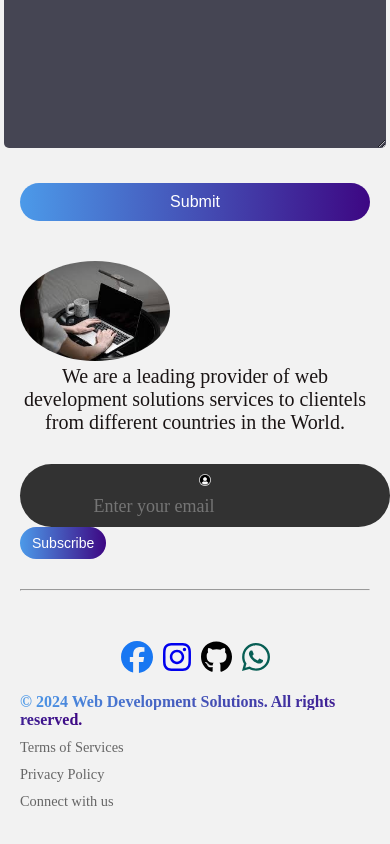
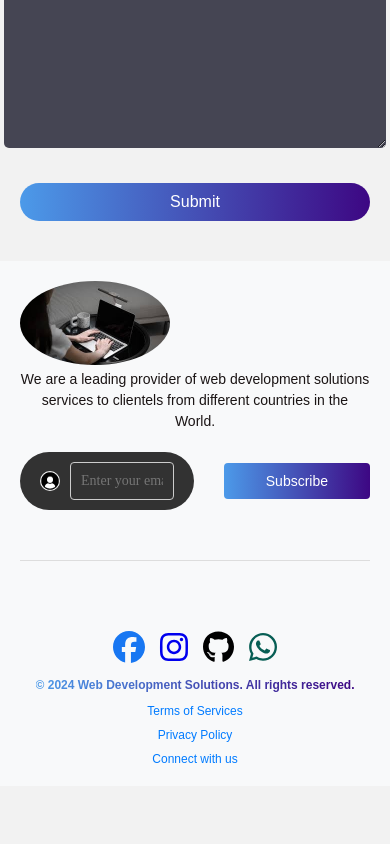
Before and after one commit to BlakWeb/landing-page, a React (Vite) app: page /contact in a window 390 px wide. Shown: the part 751-1595 px from the top of the page. After the commit the page ends 1537 px from the top, so only its background shows below. Built offline with nearby package versions, Linux system fonts and the light colour scheme.

Commit message:
Update Footer.css

```diff
--- a/src/Components/Footer/Footer.css
+++ b/src/Components/Footer/Footer.css
@@ -151,56 +151,98 @@ a.github:hover {
 
 @media(max-width: 480px) {
     .footer {
-        margin: 20px 20px;
+    max-width: 480px;
+    margin: 0 auto;
+    padding: 20px;
+    font-family: Arial, sans-serif;
+    background-color: #f8f9fa;
+    color: #333;
 }
 
 .footer-top {
+    display: flex;
     flex-direction: column;
-        gap: 30px;
+    align-items: center;
+    gap: 20px;
 }
 
-    .footer-top-left p,
-    .footer-top-left img {
+.footer-top img {
     max-width: 100%;
+    height: auto;
+}
+
+.footer-top-left p {
     text-align: center;
+    font-size: 14px;
+    line-height: 1.5;
 }
 
 .footer-email-input {
-        flex-direction: column;
+    display: flex;
+    align-items: center;
     gap: 10px;
-        padding: 10px;
     width: 100%;
 }
-    .footer-top-right{
-        display: block;
-    }
-    .footer-email-input img {
-        width: 12px;
+
+.footer-email-input input {
+    width: 100%;
+    padding: 10px;
+    border: 1px solid #ccc;
+    border-radius: 4px;
+    font-size: 14px;
 }
 
 .footer-subscribe {
-        padding: 8px 12px;
+    width: 100%;
+    padding: 10px;
+    background-color: #007bff;
+    color: #fff;
+    border: none;
+    border-radius: 4px;
     font-size: 14px;
+    cursor: pointer;
+}
+
+.footer-subscribe:hover {
+    background-color: #0056b3;
 }
 
 .footer-bottom {
+    display: flex;
     flex-direction: column;
-        align-items: flex-start;
+    align-items: center;
+    text-align: center;
     gap: 10px;
+    padding-top: 20px;
 }
 
-    .footer-bottom-left,
-    .footer-bottom-right {
-        font-size: 14px;
-        display: column;
+.footer-bottom-left .social-links {
+    display: flex;
+    justify-content: center;
+    gap: 15px;
+    margin-bottom: 10px;
 }
 
-    .footer-bottom .social-links {
-        justify-content: center;
-        gap: 10px;
+.footer-bottom-left span {
+    font-size: 12px;
+    color: #666;
 }
 
-    .footer-bottom span {
-        font-size: 16px;
+.footer-bottom-right p {
+    margin: 0;
+    font-size: 12px;
+    color: #007bff;
+    cursor: pointer;
+}
+
+.footer-bottom-right p:hover {
+    text-decoration: underline;
+}
+
+hr {
+    border: 0;
+    height: 1px;
+    background-color: #ddd;
+    margin: 20px 0;
 }
 }
```
Lines whose indentation alone changed are shown as unchanged.
